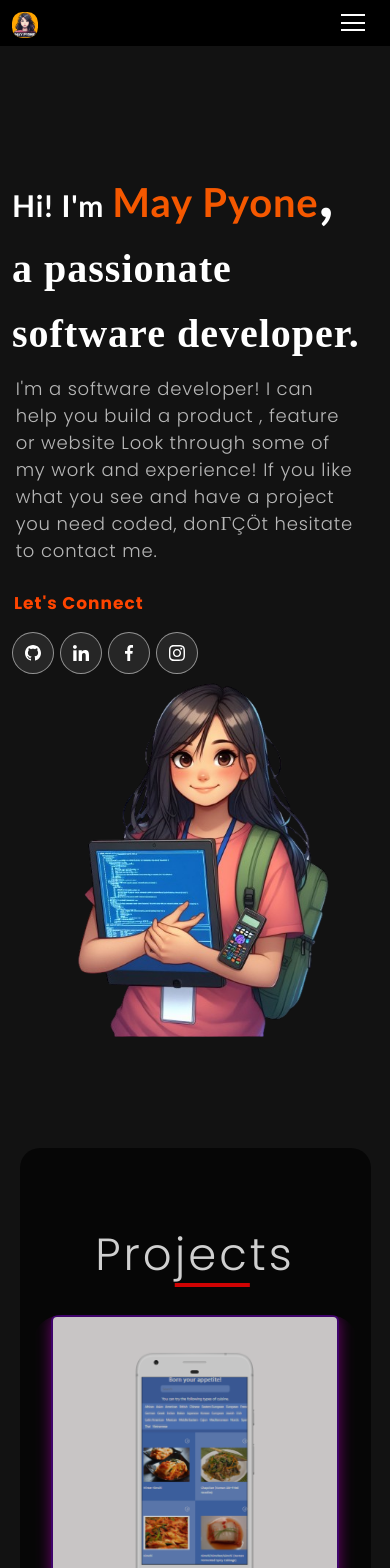
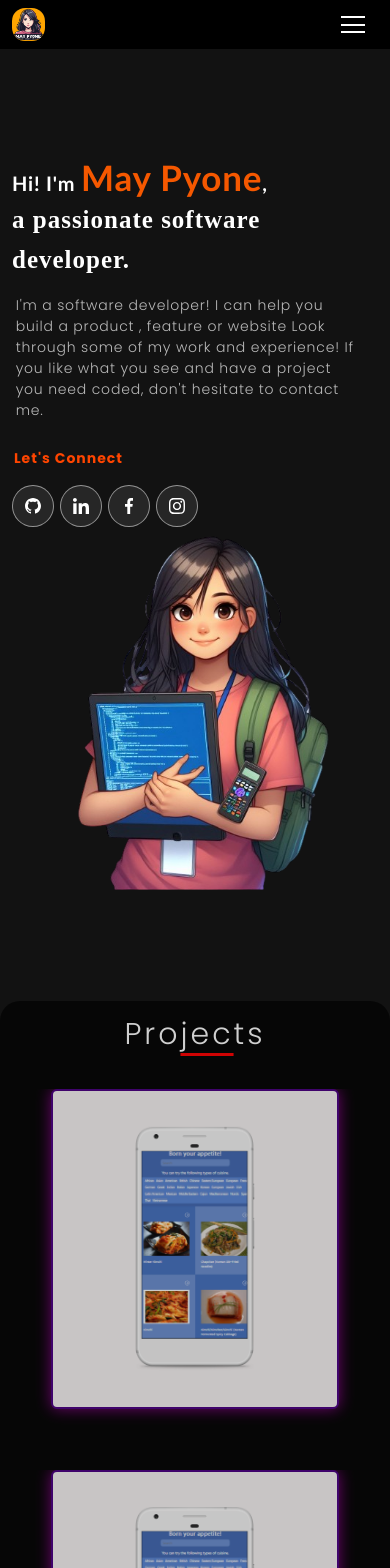
Before and after one commit to MayPyone/portfolio, a React (Create React App) app: page / in a window 390 px wide. Shown: the top 1568 px of the page. Built offline with nearby package versions, Linux system fonts and the light colour scheme; the HTML template or start-up script is replaced by a standard one.

Commit message:
Update styling

```diff
--- a/src/App.css
+++ b/src/App.css
@@ -42,7 +42,7 @@ body {
 }
 
 h1, h2, h3, h4, h5, h6 {
-  margin: 2%;
+  margin: 2% 1%;
   padding: 0;
   font-family: 'Gill Sans', 'Gill Sans MT', Calibri, 'Trebuchet MS', sans-serif;
 }
@@ -102,6 +102,7 @@ nav.navbar.scrolled {
   background-color: black;
   opacity: 0.8;
 }
+
 nav.navbar a.navbar-brand {
     width: 9%;
 }
@@ -373,12 +374,12 @@ nav.navbar .navbar-toggler[aria-expanded="true"] .navbar-toggler-icon {
   flex-direction: column;
   justify-content: center;
   align-items: center;
+  width: 100%;
 }
 
 
 .proj-imgbx {
   /* position: relative; */
-  border-radius: 30px;
   overflow: hidden;
   align-items: center;
   margin: 5% auto;
@@ -388,9 +389,8 @@ nav.navbar .navbar-toggler[aria-expanded="true"] .navbar-toggler-icon {
   align-items: center;
   margin: auto;
   padding: 0;
-  border-radius: 20px;
+}
 
-}
 .project .nav.nav-pills {
   width: 72%;
   margin: 0 auto;
@@ -448,7 +448,7 @@ nav.navbar .navbar-toggler[aria-expanded="true"] .navbar-toggler-icon {
   position: absolute;
   width: 100%;
   height: 0;
-  /* transition: 0.4s linear; */
+  transition: 0.4s linear;
 }
 
 
@@ -929,24 +929,6 @@ form {
   min-width: 300px;
 }
 
-/* .close-modal {
-  position: absolute;
-  top: 10px;
-  right: 10px;
-  padding: 5px 7px;
-} */
-
-/* .test {
-  width: 60vw;
-    height: 50vh;
-    top: 10;
-    left: 0;
-    right: 0;
-    bottom: 0;
-    position: fixed;
-    background-color: yellow;
-} */
-
 .hide-navbar {
   display: block;
 
@@ -968,16 +950,16 @@ nav.navbar.hide-navbar {
   align-items: center;
   background-color: rgba(141, 133, 133, 0.2);
   backdrop-filter: blur(5px);
+  /* padding-top: 2%;
+  background-color: yellow; */
 }
 
 .popup h3 {
   color: black;
   font-family: 'Montserrat';
-  margin-top: 0;
 }
 
 .popup-inner {
-  top: 0;
   width: 80%;
   padding: 1% 1.5%;
   height: 95%;
@@ -1017,6 +999,7 @@ nav.navbar.hide-navbar {
   align-items: left;
   padding: 0;
   width: 100%;
+  font-size: 17px;
 }
 
 .des p {
@@ -1076,7 +1059,7 @@ nav.navbar.hide-navbar {
   }
 
   p {
-    font-size: 10px;
+    font-size: 2px;
     padding: 0% 1%;
   }
 
@@ -1085,14 +1068,26 @@ nav.navbar.hide-navbar {
   }
 
   .greeting {
-    font-size: 30px;
+    font-size: 20px;
   }
 
   .name {
-    font-size: 40px;
+    font-size: 35px;
   }
-  h1 {
-    font-size: -5px;
+
+  .banner {
+    padding-top: 2%;
+  }
+  .banner h1 {
+    font-size: 20px;
+  }
+
+  .banner p {
+    font-size: 14px;
+  }
+
+  .wrap {
+    font-size: 25px;
   }
   .navlink{
     margin-bottom: 12px;
@@ -1107,22 +1102,62 @@ nav.navbar.hide-navbar {
     padding: 160px 0 100px 0;
   }
 
+  .proj-txtx li {
+    font-size: 7x;
+    letter-spacing: 0.8px;
+    padding: 0;
+    margin: 1%;
+    border-radius: 8px;
+  }
+
+  .project {
+  padding: 0;
+  padding-top: 4%;
+  position: relative;
+  background-color: #000000d4;
+  margin: 2% 0%;
+}
+.contact{
+  padding: 80px 0;
+  margin: 2% 0;
+}
+
+.Aboutme {
+  margin: 2% 0;
+}
+
+  .skill li {
+    list-style: none;
+    margin: 0.5% 1.5%;
+    padding: 1% 2%;
+    font-size: 10px;
+  }
+
+  .popup-inner li {
+    border: 1px solid #662d91;
+    color: black;
+    list-style-type: none;
+    padding: 0.5% 1%;
+    font-size: 10px;
+  }
+
   .popup-inner {
     height: 100%;
-    padding: 1% 0.5%;
-    width: 95%;
+    width: 90%;
     align-items: center;
     background-color: #E6E6FA;
     border-radius: 0;
     padding-right: 0;
-    margin: 0;
     overflow-y: scroll;
   }
-  .close-btn {
-    padding-top: 10%;
+
+  .popup-secondInner {
+    position: relative;
+    height: 100%;
+
   }
   .popup img {
-    width: 60%;
+    width: 70%;
     height: 100%;
     padding-bottom: 2%;
   }
@@ -1130,10 +1165,47 @@ nav.navbar.hide-navbar {
 
   .des p {
     width: 100%;
-    font-size: 17px;
+    font-size: 12px;
   }
   .popup h3 {
     margin-bottom: 5%;
   }
 
+  .popup-btn button {
+    font-size: 13px;
+    padding: 0.5%;
+  }
+
+  .contact-first p {
+    font-size: 17px;
+    padding-right: 2%;
+  }
+.Aboutme h2,
+.project h2,
+.contact h2 {
+  font-size: 30px;
 }
+
+.Aboutme .intro  {
+  width: 100%;
+  padding: 0;
+  margin: 0;
+  border: 0.5px;
+  text-align: left;
+  padding: 0;
+}
+.Aboutme p {
+  font-size: 12px;
+  padding: 0;
+}
+
+.box {
+  margin: 6% 0;
+  padding: 1% 2%;
+}
+
+.logo {
+  width: 100%;
+  height: 100%;
+}
+}
--- a/src/components/About.js
+++ b/src/components/About.js
@@ -9,7 +9,7 @@ export const About=() =>{
          <div class="wrapper">
                 <div className="box">
          <p >I'm May Pyone, a passionate full-stack developer with a flair for collaborating
-            on both soft-skill and technical projects with remote developers worldwide.
+            on both soft-skill and technical projects with remote developers from various countries.
              My journey in development has been marked by successful group projects,
              and I'm eager to continue this journey,
             collaborating on more exciting projects in the future.</p>
--- a/src/components/Home.js
+++ b/src/components/Home.js
@@ -18,7 +18,7 @@ export const Home = () => {
           <Col xs={12} md={6} xl={7}>
                 <h1><span className="greeting">Hi! I'm </span><span className="name">May Pyone</span>,<br></br> <span className="txt-rotate occ" ><span className="wrap">a  passionate  software  developer.</span></span></h1>
                   <p>
-                  I'm a software developer! I can help you build a product , feature or website Look through some of my work and experience! If you like what you see and have a project you need coded, donΓÇÖt hesitate to contact me.
+                  I'm a software developer! I can help you build a product , feature or website Look through some of my work and experience! If you like what you see and have a project you need coded, don't hesitate to contact me.
                    </p>
 
                   <div className="social-icon">
--- a/src/components/NavBar.js
+++ b/src/components/NavBar.js
@@ -26,7 +26,7 @@ export const NavBar = () => {
 
   return (
     <Router>
-      <Navbar expand="md" className={scrolled ? "scrolled" : ""}>
+      <Navbar expand="md sm lg" className={scrolled ? "scrolled" : ""}>
         <Container>
           <Navbar.Brand href="/">
             <img src={logo} alt="Logo" className="logo"/>
--- a/src/components/Popup.js
+++ b/src/components/Popup.js
@@ -4,7 +4,7 @@ const Popup = ({ title, languages, imgUrl, onClose, des }) => {
   return (
     <div className="container popup">
       <div className="popup-inner">
-        <div>
+        <div className='popup-secondInner'>
         <div className="close-btn">
           <button onClick={onClose}><img src={close} alt="close" /></button>
           </div>
```
